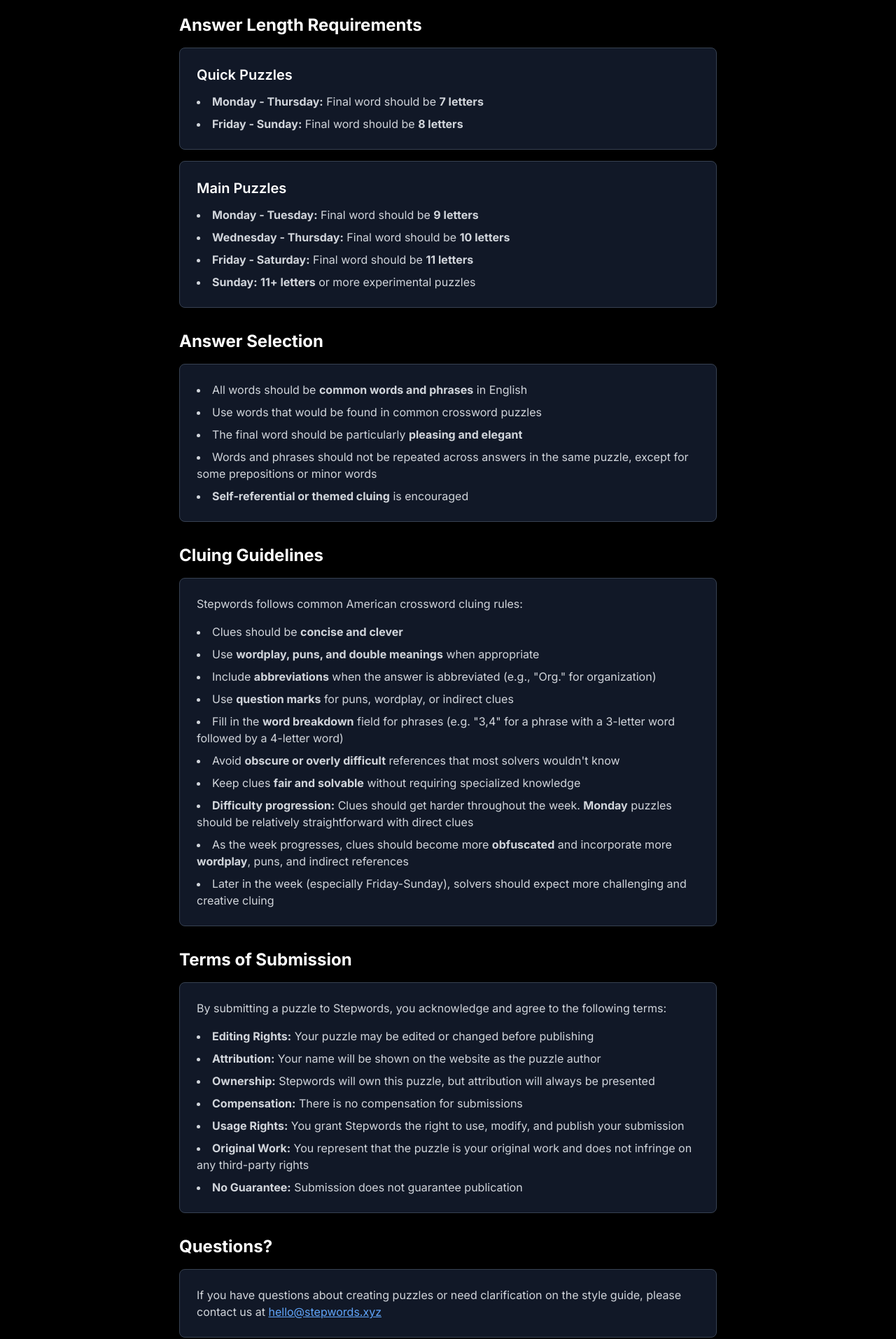
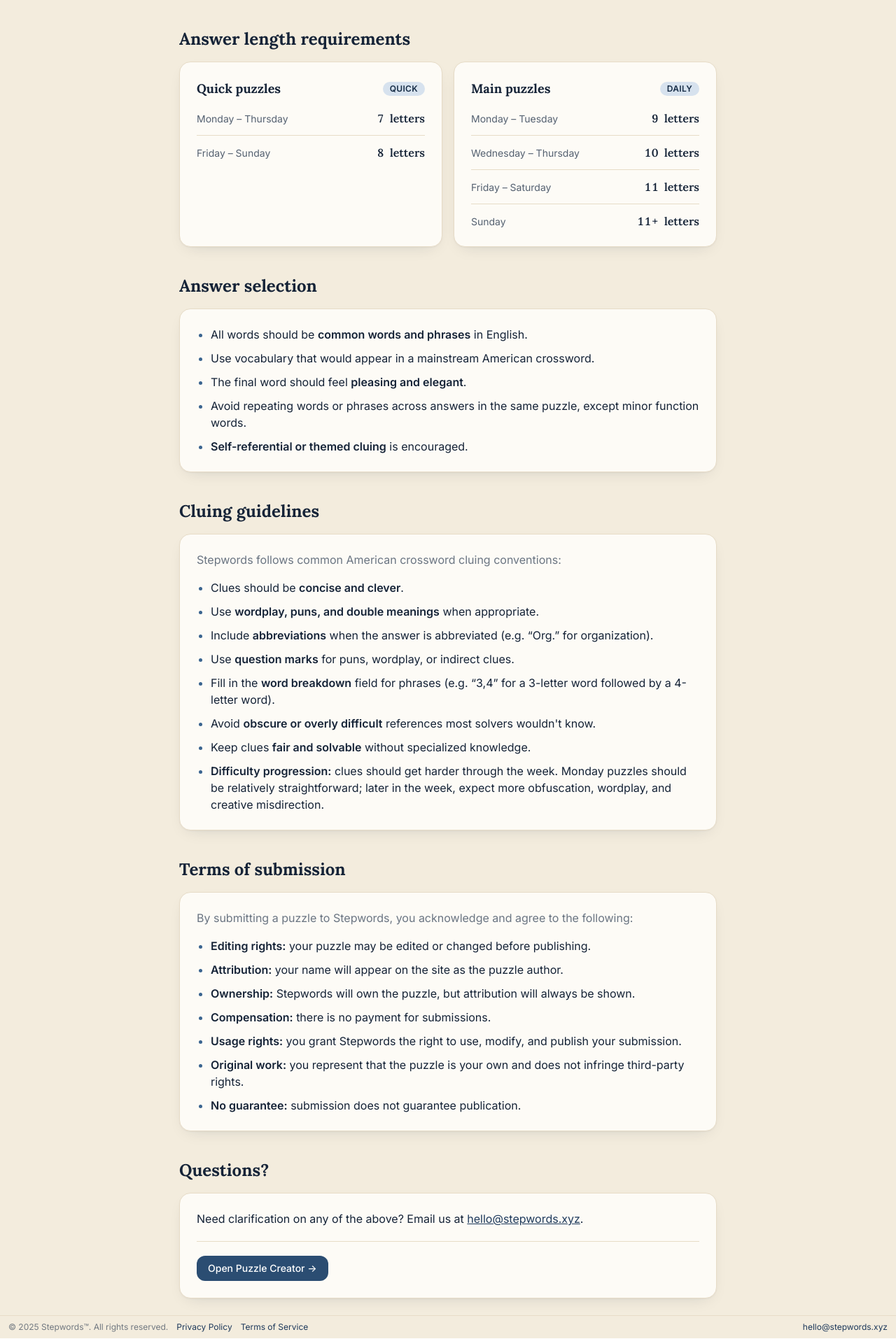
Before and after one commit to benreich4/stepwords, a React (Vite) app: page /style-guide in a window 1280 px wide. Shown: the part 187-2101 px from the top of the page at 70% size. Built offline with nearby package versions, Linux system fonts and the light colour scheme.

Commit message:
restyle style guide

```diff
--- a/src/pages/StyleGuide.jsx
+++ b/src/pages/StyleGuide.jsx
@@ -1,9 +1,67 @@
 import { Link } from 'react-router-dom';
 import { useEffect } from 'react';
 import { shouldSendAnalytics } from '../lib/autosolveUtils.js';
+import { useLightMode, utilityPageClass, utilityCardClass, utilityMutedClass } from '../hooks/useLightMode.js';
+
+function Section({ title, children }) {
+  return (
+    <section>
+      <h2 className="font-serif text-2xl font-bold mb-4">{title}</h2>
+      {children}
+    </section>
+  );
+}
+
+function GuideList({ items }) {
+  return (
+    <ul className="space-y-2.5 pl-5 list-disc marker:text-brand-500">
+      {items.map((item, i) => (
+        <li key={i}>{item}</li>
+      ))}
+    </ul>
+  );
+}
+
+function LengthCard({ title, badge, rows, light, card }) {
+  return (
+    <div className={`${card} p-5 sm:p-6`}>
+      <div className="mb-4 flex items-center justify-between gap-3">
+        <h3 className="font-serif text-lg font-bold">{title}</h3>
+        <span
+          className={`shrink-0 rounded-full px-2.5 py-0.5 text-xs font-semibold uppercase tracking-wide ${
+            light ? 'bg-brand-100 text-brand-800' : 'bg-brand-500/20 text-brand-300'
+          }`}
+        >
+          {badge}
+        </span>
+      </div>
+      <dl className="space-y-3">
+        {rows.map(({ days, length }) => (
+          <div
+            key={days}
+            className={`flex items-baseline justify-between gap-4 border-b pb-3 last:border-0 last:pb-0 ${
+              light ? 'border-parchment-200' : 'border-navyink-700'
+            }`}
+          >
+            <dt className={`text-sm ${light ? 'text-navyink-700/75' : 'text-parchment-200/65'}`}>{days}</dt>
+            <dd className="font-serif text-base font-semibold tabular-nums">{length}</dd>
+          </div>
+        ))}
+      </dl>
+    </div>
+  );
+}
 
 export default function StyleGuide() {
+  const light = useLightMode();
+  const page = utilityPageClass(light);
+  const card = utilityCardClass(light);
+  const muted = utilityMutedClass(light);
+  const link = light ? 'text-brand-700 hover:text-brand-800 underline' : 'text-brand-300 hover:text-brand-200 underline';
+  const body = light ? 'text-navyink-800' : 'text-parchment-100/90';
+
   useEffect(() => {
+    document.title = 'Stepwords — Style Guide';
     try {
       if (shouldSendAnalytics() && window.gtag && typeof window.gtag === 'function') {
         window.gtag('event', 'style_guide_viewed', {});
@@ -12,112 +70,125 @@ export default function StyleGuide() {
   }, []);
 
   return (
-    <div className="min-h-screen bg-black text-white p-4">
-      <div className="max-w-3xl mx-auto">
-        <div className="mb-8">
-          <h1 className="text-3xl font-bold mb-2">Stepwords Style Guide</h1>
-          <p className="text-gray-400">Guidelines for creating Stepwords puzzles</p>
-          <div className="mt-4">
-            <Link
-              to="/create"
-              className="text-blue-400 hover:text-blue-300 underline"
-            >
-              ← Back to Puzzle Creator
-            </Link>
-          </div>
-        </div>
+    <div className={`${page} p-4 sm:p-6`}>
+      <div className="mx-auto max-w-3xl">
+        <header className="mb-10">
+          <Link to="/create" className={`${link} text-sm font-medium`}>
+            ← Back to Puzzle Creator
+          </Link>
+          <h1 className="mt-4 font-serif text-3xl font-bold tracking-tight sm:text-4xl">Style Guide</h1>
+          <p className={`mt-2 max-w-2xl text-base ${muted}`}>
+            Guidelines for creating puzzles that feel fair, elegant, and unmistakably Stepwords.
+          </p>
+        </header>
 
-        <div className="space-y-8">
-          {/* Answer Length Requirements */}
-          <section>
-            <h2 className="text-2xl font-bold mb-4">Answer Length Requirements</h2>
+        <div className={`space-y-10 ${body}`}>
+          <Section title="Answer length requirements">
+            <div className="grid gap-4 sm:grid-cols-2">
+              <LengthCard
+                light={light}
+                card={card}
+                title="Quick puzzles"
+                badge="Quick"
+                rows={[
+                  { days: 'Monday – Thursday', length: '7 letters' },
+                  { days: 'Friday – Sunday', length: '8 letters' },
+                ]}
+              />
+              <LengthCard
+                light={light}
+                card={card}
+                title="Main puzzles"
+                badge="Daily"
+                rows={[
+                  { days: 'Monday – Tuesday', length: '9 letters' },
+                  { days: 'Wednesday – Thursday', length: '10 letters' },
+                  { days: 'Friday – Saturday', length: '11 letters' },
+                  { days: 'Sunday', length: '11+ letters' },
+                ]}
+              />
+            </div>
+          </Section>
 
-            <div className="bg-gray-900 p-6 rounded-lg border border-gray-700 mb-4">
-              <h3 className="text-xl font-semibold mb-3">Quick Puzzles</h3>
-              <ul className="list-disc list-inside space-y-2 text-gray-300">
-                <li><strong>Monday - Thursday:</strong> Final word should be <strong>7 letters</strong></li>
-                <li><strong>Friday - Sunday:</strong> Final word should be <strong>8 letters</strong></li>
-              </ul>
+          <Section title="Answer selection">
+            <div className={`${card} p-5 sm:p-6`}>
+              <GuideList
+                items={[
+                  <>All words should be <strong className="font-semibold">common words and phrases</strong> in English.</>,
+                  <>Use vocabulary that would appear in a mainstream American crossword.</>,
+                  <>The final word should feel <strong className="font-semibold">pleasing and elegant</strong>.</>,
+                  <>Avoid repeating words or phrases across answers in the same puzzle, except minor function words.</>,
+                  <><strong className="font-semibold">Self-referential or themed cluing</strong> is encouraged.</>,
+                ]}
+              />
             </div>
+          </Section>
 
-            <div className="bg-gray-900 p-6 rounded-lg border border-gray-700">
-              <h3 className="text-xl font-semibold mb-3">Main Puzzles</h3>
-              <ul className="list-disc list-inside space-y-2 text-gray-300">
-                <li><strong>Monday - Tuesday:</strong> Final word should be <strong>9 letters</strong></li>
-                <li><strong>Wednesday - Thursday:</strong> Final word should be <strong>10 letters</strong></li>
-                <li><strong>Friday - Saturday:</strong> Final word should be <strong>11 letters</strong></li>
-                <li><strong>Sunday:</strong> <strong>11+ letters</strong> or more experimental puzzles</li>
-              </ul>
+          <Section title="Cluing guidelines">
+            <div className={`${card} p-5 sm:p-6`}>
+              <p className={`mb-4 text-sm sm:text-base ${muted}`}>
+                Stepwords follows common American crossword cluing conventions:
+              </p>
+              <GuideList
+                items={[
+                  <>Clues should be <strong className="font-semibold">concise and clever</strong>.</>,
+                  <>Use <strong className="font-semibold">wordplay, puns, and double meanings</strong> when appropriate.</>,
+                  <>Include <strong className="font-semibold">abbreviations</strong> when the answer is abbreviated (e.g. &ldquo;Org.&rdquo; for organization).</>,
+                  <>Use <strong className="font-semibold">question marks</strong> for puns, wordplay, or indirect clues.</>,
+                  <>Fill in the <strong className="font-semibold">word breakdown</strong> field for phrases (e.g. &ldquo;3,4&rdquo; for a 3-letter word followed by a 4-letter word).</>,
+                  <>Avoid <strong className="font-semibold">obscure or overly difficult</strong> references most solvers wouldn&apos;t know.</>,
+                  <>Keep clues <strong className="font-semibold">fair and solvable</strong> without specialized knowledge.</>,
+                  <>
+                    <strong className="font-semibold">Difficulty progression:</strong> clues should get harder through the week.
+                    Monday puzzles should be relatively straightforward; later in the week, expect more obfuscation, wordplay, and creative misdirection.
+                  </>,
+                ]}
+              />
             </div>
-          </section>
+          </Section>
 
-          {/* Answer Selection */}
-          <section>
-            <h2 className="text-2xl font-bold mb-4">Answer Selection</h2>
-            <div className="bg-gray-900 p-6 rounded-lg border border-gray-700">
-              <ul className="list-disc list-inside space-y-2 text-gray-300">
-                <li>All words should be <strong>common words and phrases</strong> in English</li>
-                <li>Use words that would be found in common crossword puzzles</li>
-                <li>The final word should be particularly <strong>pleasing and elegant</strong></li>
-                <li>Words and phrases should not be repeated across answers in the same puzzle, except for some prepositions or minor words</li>
-                <li><strong>Self-referential or themed cluing</strong> is encouraged</li>
-              </ul>
+          <Section title="Terms of submission">
+            <div className={`${card} p-5 sm:p-6`}>
+              <p className={`mb-4 text-sm sm:text-base ${muted}`}>
+                By submitting a puzzle to Stepwords, you acknowledge and agree to the following:
+              </p>
+              <GuideList
+                items={[
+                  <><strong className="font-semibold">Editing rights:</strong> your puzzle may be edited or changed before publishing.</>,
+                  <><strong className="font-semibold">Attribution:</strong> your name will appear on the site as the puzzle author.</>,
+                  <><strong className="font-semibold">Ownership:</strong> Stepwords will own the puzzle, but attribution will always be shown.</>,
+                  <><strong className="font-semibold">Compensation:</strong> there is no payment for submissions.</>,
+                  <><strong className="font-semibold">Usage rights:</strong> you grant Stepwords the right to use, modify, and publish your submission.</>,
+                  <><strong className="font-semibold">Original work:</strong> you represent that the puzzle is your own and does not infringe third-party rights.</>,
+                  <><strong className="font-semibold">No guarantee:</strong> submission does not guarantee publication.</>,
+                ]}
+              />
             </div>
-          </section>
+          </Section>
 
-          {/* Cluing Guidelines */}
-          <section>
-            <h2 className="text-2xl font-bold mb-4">Cluing Guidelines</h2>
-            <div className="bg-gray-900 p-6 rounded-lg border border-gray-700">
-              <p className="text-gray-300 mb-4">
-                Stepwords follows common American crossword cluing rules:
-              </p>
-              <ul className="list-disc list-inside space-y-2 text-gray-300">
-                <li>Clues should be <strong>concise and clever</strong></li>
-                <li>Use <strong>wordplay, puns, and double meanings</strong> when appropriate</li>
-                <li>Include <strong>abbreviations</strong> when the answer is abbreviated (e.g., "Org." for organization)</li>
-                <li>Use <strong>question marks</strong> for puns, wordplay, or indirect clues</li>
-                <li>Fill in the <strong>word breakdown</strong> field for phrases (e.g. "3,4" for a phrase with a 3-letter word followed by a 4-letter word)</li>
-                <li>Avoid <strong>obscure or overly difficult</strong> references that most solvers wouldn't know</li>
-                <li>Keep clues <strong>fair and solvable</strong> without requiring specialized knowledge</li>
-                <li><strong>Difficulty progression:</strong> Clues should get harder throughout the week. <strong>Monday</strong> puzzles should be relatively straightforward with direct clues</li>
-                <li>As the week progresses, clues should become more <strong>obfuscated</strong> and incorporate more <strong>wordplay</strong>, puns, and indirect references</li>
-                <li>Later in the week (especially Friday-Sunday), solvers should expect more challenging and creative cluing</li>
-              </ul>
-            </div>
-          </section>
-
-          {/* Terms of Submission */}
-          <section>
-            <h2 className="text-2xl font-bold mb-4">Terms of Submission</h2>
-            <div className="bg-gray-900 p-6 rounded-lg border border-gray-700">
-              <p className="text-gray-300 mb-4">
-                By submitting a puzzle to Stepwords, you acknowledge and agree to the following terms:
-              </p>
-              <ul className="list-disc list-inside space-y-2 text-gray-300">
-                <li><strong>Editing Rights:</strong> Your puzzle may be edited or changed before publishing</li>
-                <li><strong>Attribution:</strong> Your name will be shown on the website as the puzzle author</li>
-                <li><strong>Ownership:</strong> Stepwords will own this puzzle, but attribution will always be presented</li>
-                <li><strong>Compensation:</strong> There is no compensation for submissions</li>
-                <li><strong>Usage Rights:</strong> You grant Stepwords the right to use, modify, and publish your submission</li>
-                <li><strong>Original Work:</strong> You represent that the puzzle is your original work and does not infringe on any third-party rights</li>
-                <li><strong>No Guarantee:</strong> Submission does not guarantee publication</li>
-              </ul>
-            </div>
-          </section>
-
-          {/* Contact */}
-          <section>
-            <h2 className="text-2xl font-bold mb-4">Questions?</h2>
-            <div className="bg-gray-900 p-6 rounded-lg border border-gray-700">
-              <p className="text-gray-300">
-                If you have questions about creating puzzles or need clarification on the style guide, please contact us at{' '}
-                <a href="mailto:hello@stepwords.xyz" className="text-blue-400 hover:text-blue-300 underline">
+          <Section title="Questions?">
+            <div className={`${card} p-5 sm:p-6`}>
+              <p className="text-sm sm:text-base">
+                Need clarification on any of the above? Email us at{' '}
+                <a href="mailto:hello@stepwords.xyz" className={link}>
                   hello@stepwords.xyz
                 </a>
+                .
               </p>
+              <div className={`mt-5 border-t pt-5 ${light ? 'border-parchment-200' : 'border-navyink-700'}`}>
+                <Link
+                  to="/create"
+                  className={`inline-flex items-center gap-1 rounded-xl px-4 py-2 text-sm font-medium transition-colors ${
+                    light
+                      ? 'bg-brand-600 text-white hover:bg-brand-500'
+                      : 'bg-brand-500 text-white hover:bg-brand-400'
+                  }`}
+                >
+                  Open Puzzle Creator →
+                </Link>
+              </div>
             </div>
-          </section>
+          </Section>
         </div>
       </div>
     </div>
```
